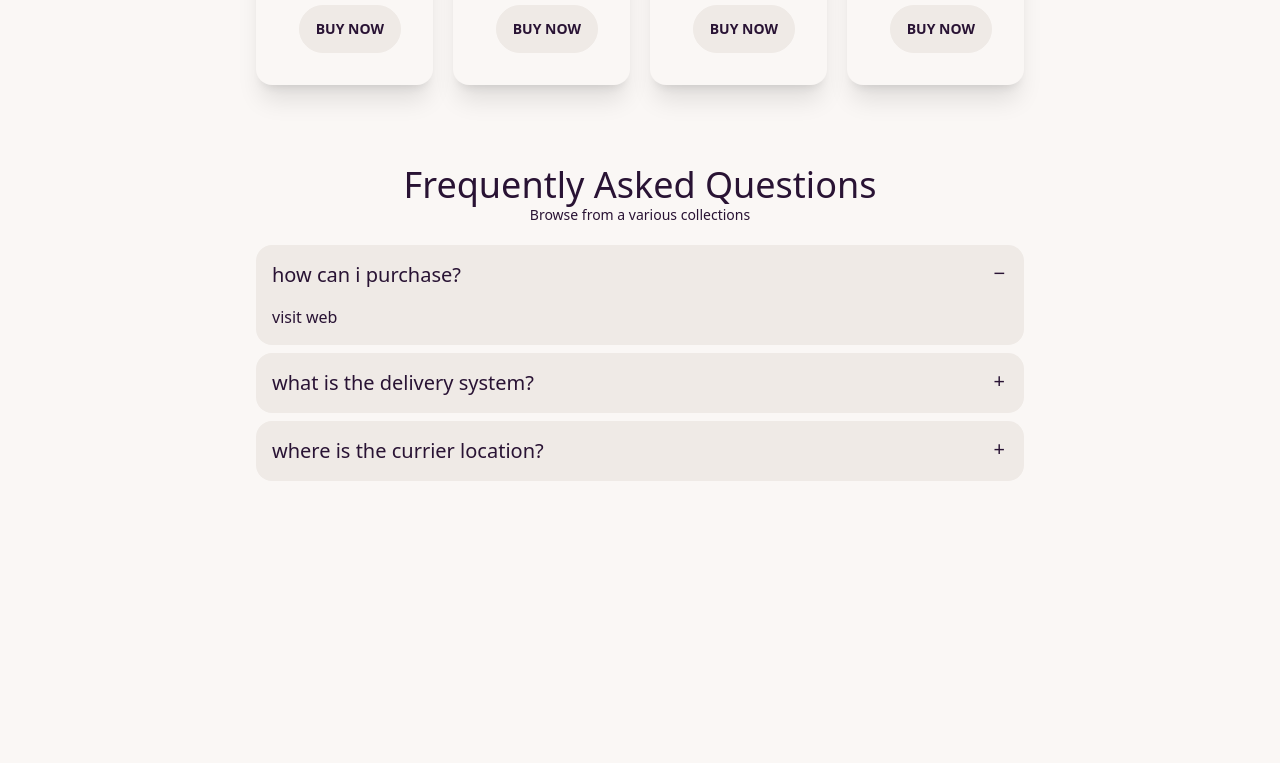
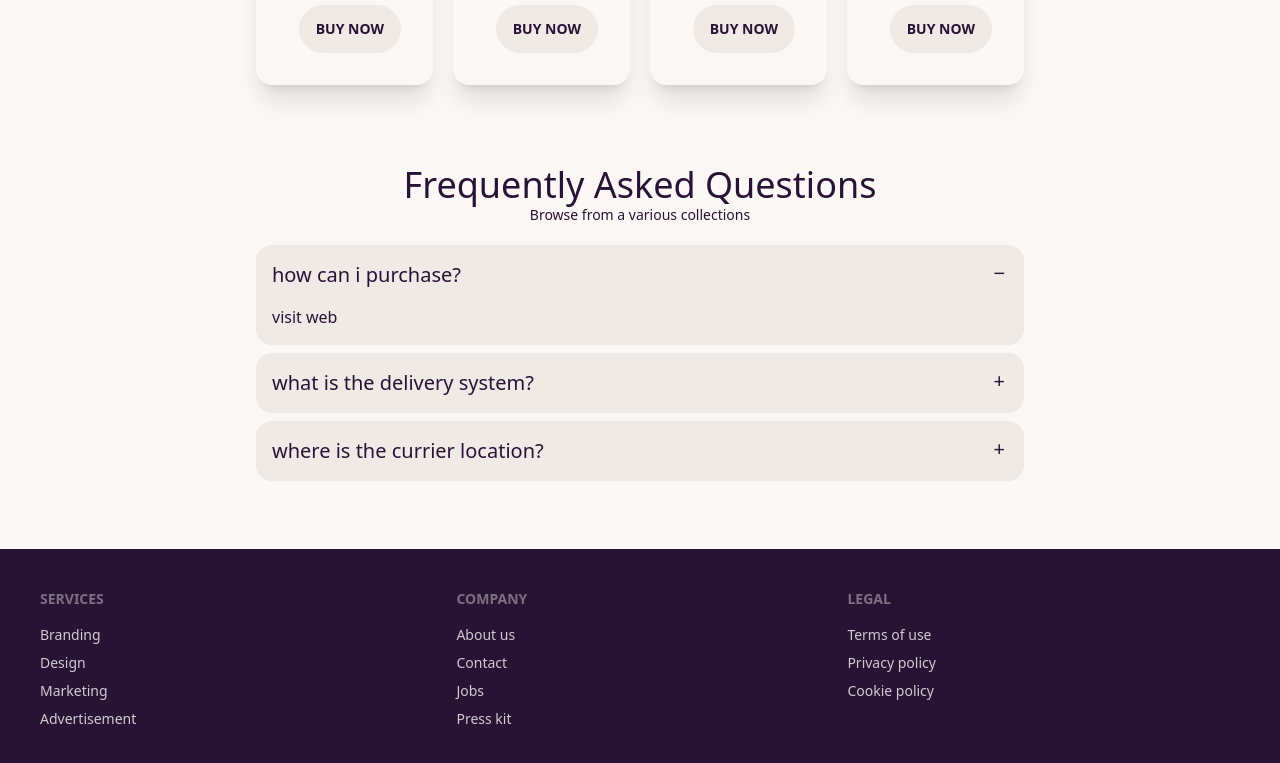
Before and after one commit to Taanveer22/daisy-man, a plain HTML site: page index.html in a window 1280 px wide. Shown: the part 2091-2854 px from the top of the page. Before the commit the page ends 2640 px from the top, so only its background shows below. Drawn offline with nearby package versions, Linux system fonts and the light colour scheme.

Commit message:
alhamdulliah full project complete

```diff
--- a/index.html
+++ b/index.html
@@ -302,6 +302,31 @@
       </section>
     </main>
 
-    <footer></footer>
+    <footer class="footer p-10 bg-neutral text-neutral-content">
+      <div>
+        <span class="footer-title">Services</span>
+        <a class="link link-hover">Branding</a>
+        <a class="link link-hover">Design</a>
+        <a class="link link-hover">Marketing</a>
+        <a class="link link-hover">Advertisement</a>
+      </div>
+      <div>
+        <span class="footer-title">Company</span>
+        <a class="link link-hover">About us</a>
+        <a class="link link-hover">Contact</a>
+        <a class="link link-hover">Jobs</a>
+        <a class="link link-hover">Press kit</a>
+      </div>
+      <div>
+        <span class="footer-title">Legal</span>
+        <a class="link link-hover">Terms of use</a>
+        <a class="link link-hover">Privacy policy</a>
+        <a class="link link-hover">Cookie policy</a>
+      </div>
+    </footer>
+
+
   </body>
+
+
 </html>
```
